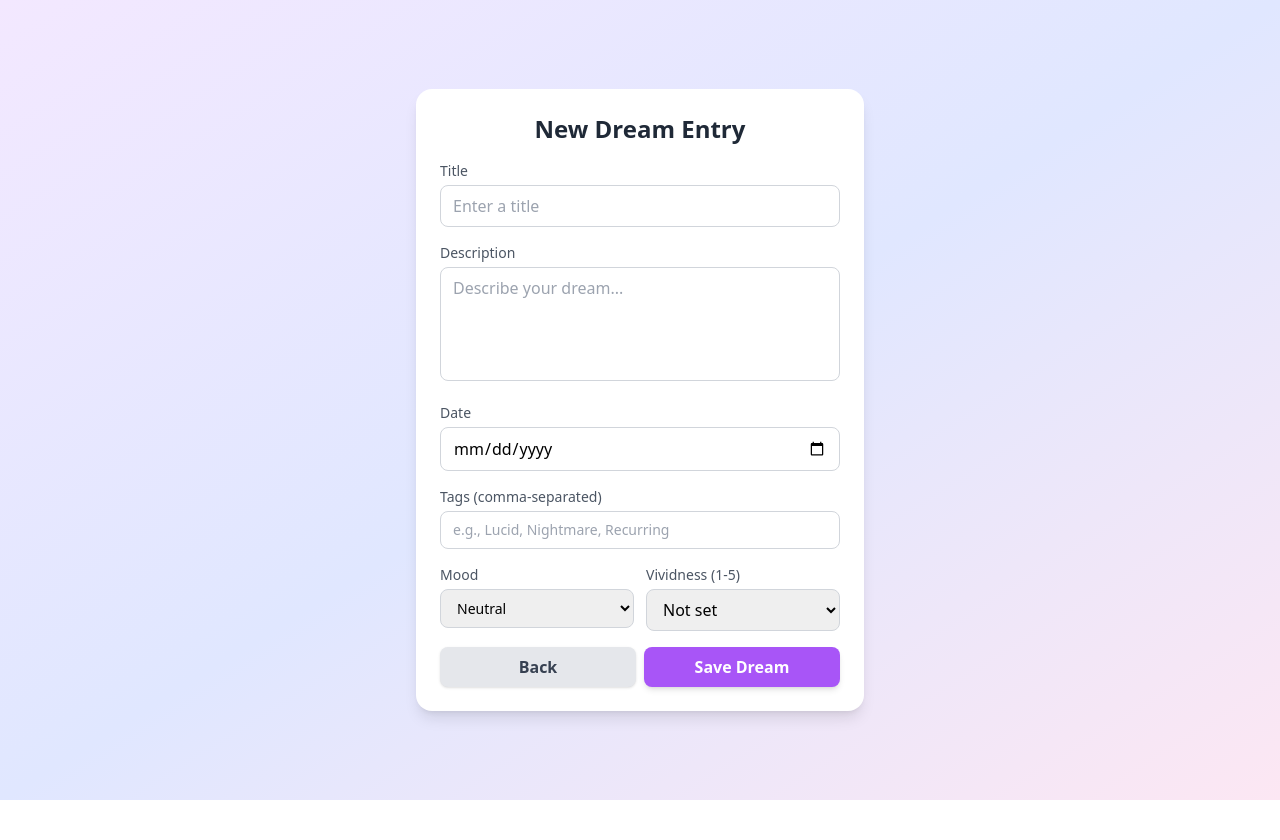
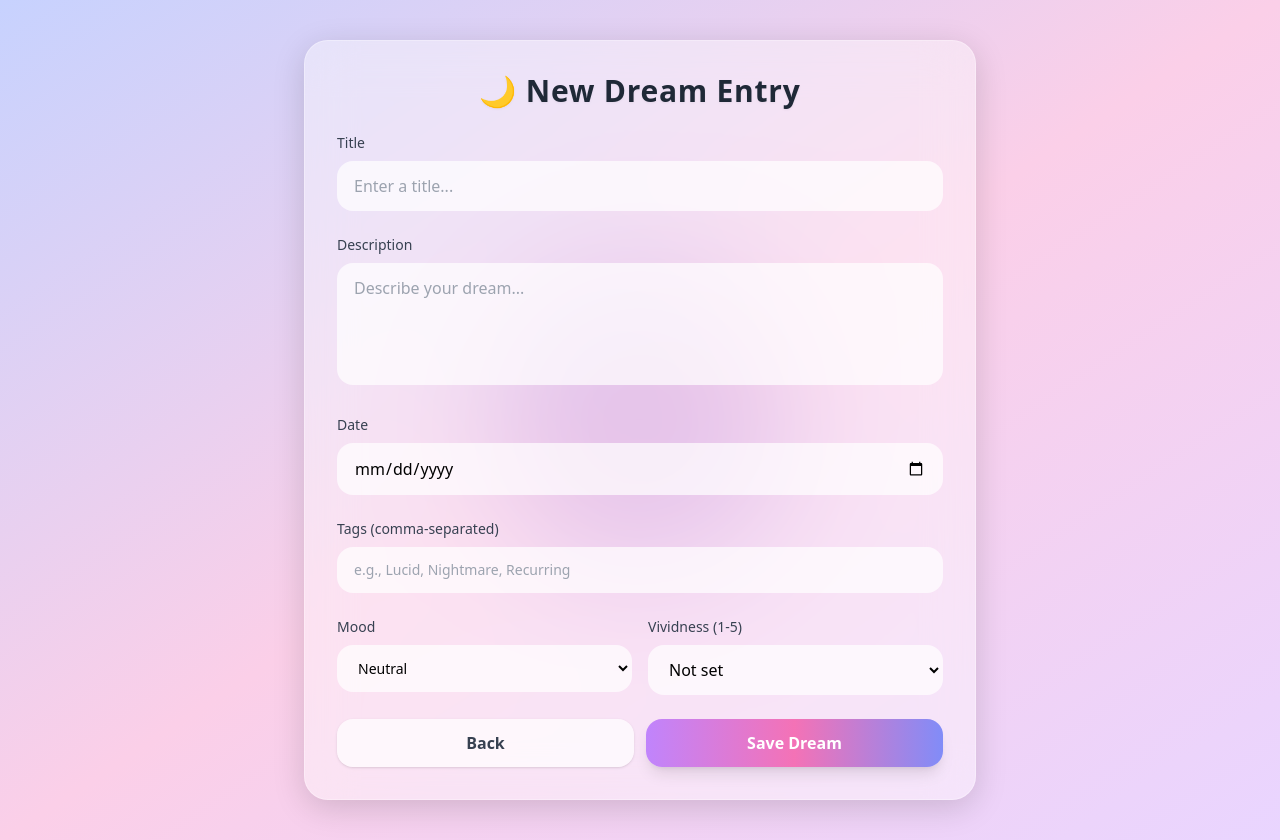
Before and after one commit to SatinderSinghSall/Full-Stack-Dream-Journal-Web-App, a React (Create React App) app in the folder frontend/: page /dream/new in a window 1280 px wide. Before the commit the page ends 800 px from the top, so only its background shows below. Built offline with nearby package versions, Linux system fonts and the light colour scheme; no server answers; sample sign-in values are in the browser's storage.

Commit message:
Bugs fixed & Polish the UI/UX.

```diff
--- a/frontend/src/api/api.js
+++ b/frontend/src/api/api.js
@@ -1,6 +1,6 @@
 import axios from "axios";
 
-console.log("API URL:", process.env.REACT_APP_API_URL);
+// console.log("API URL:", process.env.REACT_APP_API_URL);
 
 const api = axios.create({
   baseURL: process.env.REACT_APP_API_URL,
--- a/frontend/src/pages/DreamEntry.jsx
+++ b/frontend/src/pages/DreamEntry.jsx
@@ -83,37 +83,43 @@ export default function DreamEntry() {
   };
 
   return (
-    <div className="flex items-center justify-center min-h-screen bg-gradient-to-br from-purple-100 via-indigo-100 to-pink-100 p-4">
+    <div className="flex items-center justify-center min-h-screen bg-gradient-to-br from-indigo-200 via-pink-200 to-purple-200 relative overflow-hidden px-4">
+      <div className="absolute w-72 h-72 bg-pink-300 rounded-full mix-blend-multiply filter blur-3xl opacity-30 animate-blob"></div>
+      <div className="absolute w-72 h-72 bg-purple-300 rounded-full mix-blend-multiply filter blur-3xl opacity-30 animate-blob animation-delay-2000"></div>
+      <div className="absolute w-72 h-72 bg-indigo-300 rounded-full mix-blend-multiply filter blur-3xl opacity-30 animate-blob animation-delay-4000"></div>
+
       <form
         onSubmit={handleSubmit}
-        className="w-full max-w-md bg-white shadow-lg rounded-2xl p-6 space-y-4"
+        className="relative w-full max-w-2xl mt-10 mb-10 bg-white/40 backdrop-blur-xl shadow-[0_8px_32px_rgba(0,0,0,0.15)] rounded-3xl p-8 space-y-6 border border-white/30"
       >
-        <h2 className="text-2xl font-bold text-gray-800 text-center">
-          New Dream Entry
+        <h2 className="text-3xl font-bold text-center text-gray-800 tracking-wide drop-shadow-sm">
+          🌙 New Dream Entry
         </h2>
 
+        {/* Title */}
         <div>
-          <label className="block text-sm font-medium text-gray-600 mb-1">
+          <label className="block text-sm font-medium text-gray-700 mb-2">
             Title
           </label>
           <input
             type="text"
-            placeholder="Enter a title"
+            placeholder="Enter a title..."
             value={form.title}
             onChange={(e) => setForm({ ...form, title: e.target.value })}
-            className={`w-full px-3 py-2 border rounded-lg focus:ring-2 focus:outline-none ${
+            className={`w-full px-4 py-3 rounded-2xl border focus:ring-2 focus:outline-none transition ${
               errors.title
-                ? "border-red-400 focus:ring-red-300"
-                : "border-gray-300 focus:ring-purple-400"
+                ? "border-red-300 focus:ring-red-200 bg-red-50/50"
+                : "border-transparent focus:ring-purple-300 bg-white/70"
             }`}
           />
           {errors.title && (
-            <p className="text-red-500 text-sm mt-1">{errors.title}</p>
+            <p className="text-red-400 text-sm mt-1">{errors.title}</p>
           )}
         </div>
 
+        {/* Description */}
         <div>
-          <label className="block text-sm font-medium text-gray-600 mb-1">
+          <label className="block text-sm font-medium text-gray-700 mb-2">
             Description
           </label>
           <textarea
@@ -121,38 +127,40 @@ export default function DreamEntry() {
             value={form.description}
             onChange={(e) => setForm({ ...form, description: e.target.value })}
             rows={4}
-            className={`w-full px-3 py-2 border rounded-lg resize-none focus:ring-2 focus:outline-none ${
+            className={`w-full px-4 py-3 rounded-2xl resize-none border focus:ring-2 focus:outline-none transition ${
               errors.description
-                ? "border-red-400 focus:ring-red-300"
-                : "border-gray-300 focus:ring-purple-400"
+                ? "border-red-300 focus:ring-red-200 bg-red-50/50"
+                : "border-transparent focus:ring-purple-300 bg-white/70"
             }`}
           />
           {errors.description && (
-            <p className="text-red-500 text-sm mt-1">{errors.description}</p>
+            <p className="text-red-400 text-sm mt-1">{errors.description}</p>
           )}
         </div>
 
+        {/* Date */}
         <div>
-          <label className="block text-sm font-medium text-gray-600 mb-1">
+          <label className="block text-sm font-medium text-gray-700 mb-2">
             Date
           </label>
           <input
             type="date"
             value={form.date}
             onChange={(e) => setForm({ ...form, date: e.target.value })}
-            className={`w-full px-3 py-2 border rounded-lg focus:ring-2 focus:outline-none ${
+            className={`w-full px-4 py-3 rounded-2xl border focus:ring-2 focus:outline-none transition ${
               errors.date
-                ? "border-red-400 focus:ring-red-300"
-                : "border-gray-300 focus:ring-purple-400"
+                ? "border-red-300 focus:ring-red-200 bg-red-50/50"
+                : "border-transparent focus:ring-purple-300 bg-white/70"
             }`}
           />
           {errors.date && (
-            <p className="text-red-500 text-sm mt-1">{errors.date}</p>
+            <p className="text-red-400 text-sm mt-1">{errors.date}</p>
           )}
         </div>
 
+        {/* Tags */}
         <div>
-          <label className="block text-sm font-medium text-gray-600 mb-1">
+          <label className="block text-sm font-medium text-gray-700 mb-2">
             Tags (comma-separated)
           </label>
           <input
@@ -160,19 +168,20 @@ export default function DreamEntry() {
             placeholder="e.g., Lucid, Nightmare, Recurring"
             value={form.tags}
             onChange={(e) => setForm({ ...form, tags: e.target.value })}
-            className="w-full px-3 py-2 border border-gray-300 rounded-lg focus:ring-2 focus:ring-purple-400 focus:outline-none text-sm"
+            className="w-full px-4 py-3 rounded-2xl border border-transparent bg-white/70 focus:ring-2 focus:ring-purple-300 focus:outline-none text-sm"
           />
         </div>
 
-        <div className="grid grid-cols-2 gap-3">
+        {/* Mood + Rating */}
+        <div className="grid grid-cols-2 gap-4">
           <div>
-            <label className="block text-sm font-medium text-gray-600 mb-1">
+            <label className="block text-sm font-medium text-gray-700 mb-2">
               Mood
             </label>
             <select
               value={form.mood}
               onChange={(e) => setForm({ ...form, mood: e.target.value })}
-              className="w-full px-3 py-2 border border-gray-300 rounded-lg focus:ring-2 focus:ring-purple-400 focus:outline-none text-sm"
+              className="w-full px-4 py-3 rounded-2xl border border-transparent bg-white/70 focus:ring-2 focus:ring-purple-300 focus:outline-none text-sm"
             >
               <option value="Neutral">Neutral</option>
               <option value="Happy">Happy</option>
@@ -183,16 +192,16 @@ export default function DreamEntry() {
           </div>
 
           <div>
-            <label className="block text-sm font-medium text-gray-600 mb-1">
+            <label className="block text-sm font-medium text-gray-700 mb-2">
               Vividness (1-5)
             </label>
             <select
               value={form.rating}
               onChange={(e) => setForm({ ...form, rating: e.target.value })}
-              className={`w-full px-3 py-2 border rounded-lg focus:ring-2 focus:outline-none ${
+              className={`w-full px-4 py-3 rounded-2xl border focus:ring-2 focus:outline-none transition ${
                 errors.rating
-                  ? "border-red-400 focus:ring-red-300"
-                  : "border-gray-300 focus:ring-purple-400"
+                  ? "border-red-300 focus:ring-red-200 bg-red-50/50"
+                  : "border-transparent focus:ring-purple-300 bg-white/70"
               }`}
             >
               <option value="">Not set</option>
@@ -203,52 +212,27 @@ export default function DreamEntry() {
               <option value="5">5 - Very vivid</option>
             </select>
             {errors.rating && (
-              <p className="text-red-500 text-sm mt-1">{errors.rating}</p>
+              <p className="text-red-400 text-sm mt-1">{errors.rating}</p>
             )}
           </div>
         </div>
 
-        <div className="flex justify-between gap-2">
+        {/* Buttons */}
+        <div className="flex gap-3">
           <button
             type="button"
             onClick={() => navigate(-1)}
             disabled={loading}
-            className="w-1/2 bg-gray-200 text-gray-700 font-semibold py-2 rounded-lg shadow hover:bg-gray-300 transition disabled:opacity-50"
+            className="w-1/2 py-3 rounded-2xl bg-white/70 text-gray-700 font-semibold shadow hover:bg-white/90 transition disabled:opacity-50"
           >
             Back
           </button>
           <button
             type="submit"
             disabled={loading}
-            className="w-1/2 flex items-center justify-center gap-2 bg-purple-500 text-white font-semibold py-2 rounded-lg shadow-md hover:bg-purple-600 transition disabled:opacity-50 disabled:cursor-not-allowed"
+            className="w-1/2 py-3 rounded-2xl bg-gradient-to-r from-purple-400 via-pink-400 to-indigo-400 text-white font-semibold shadow-lg hover:opacity-90 transition disabled:opacity-50 disabled:cursor-not-allowed"
           >
-            {loading ? (
-              <>
-                <svg
-                  className="w-5 h-5 animate-spin text-white"
-                  xmlns="http://www.w3.org/2000/svg"
-                  fill="none"
-                  viewBox="0 0 24 24"
-                >
-                  <circle
-                    className="opacity-25"
-                    cx="12"
-                    cy="12"
-                    r="10"
-                    stroke="currentColor"
-                    strokeWidth="4"
-                  ></circle>
-                  <path
-                    className="opacity-75"
-                    fill="currentColor"
-                    d="M4 12a8 8 0 018-8v4l3.5-3.5L12 0v4a8 8 0 00-8 8h4z"
-                  ></path>
-                </svg>
-                Saving...
-              </>
-            ) : (
-              "Save Dream"
-            )}
+            {loading ? "Saving..." : "Save Dream"}
           </button>
         </div>
       </form>
```
